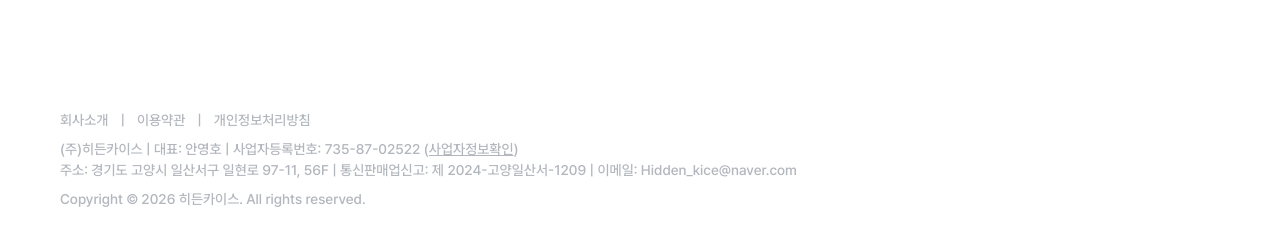
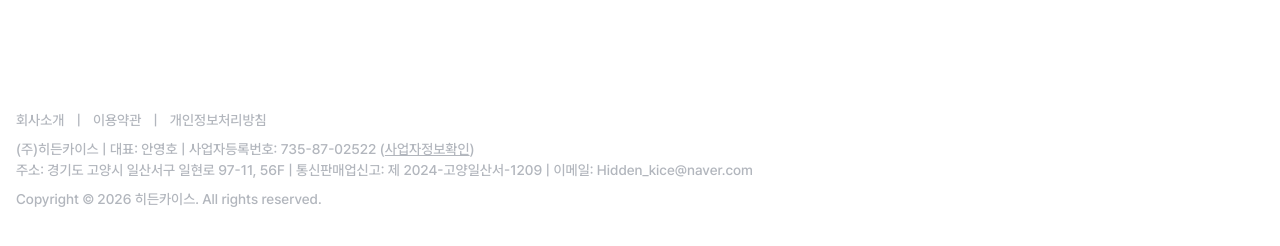
Before and after one commit to sohee-an/hiddenkice, a Next.js app: page / in a window 1280 px wide. Shown: the part 862-1108 px from the top of the page. Built offline with nearby package versions, Linux system fonts and the light colour scheme; no server answers; the database is empty.

Commit message:
fix: 푸터를 공통 콘텐츠 폭 컨테이너에 맞춤

```diff
--- a/src/app/_components/Footer.tsx
+++ b/src/app/_components/Footer.tsx
@@ -2,8 +2,8 @@ const POLICY_LINKS = ["회사소개", "이용약관", "개인정보처리방침"
 
 export function Footer() {
   return (
-    <footer className="bg-white px-4 py-10 text-body-sm text-gray-200 md:px-[60px]">
-      <div className="flex flex-col gap-2">
+    <footer className="bg-white px-4 py-10 text-body-sm text-gray-200">
+      <div className="mx-auto flex max-w-content flex-col gap-2">
         <ul className="flex items-center gap-3">
           {POLICY_LINKS.map((label, index) => (
             <li key={label} className="flex items-center gap-3">
```
